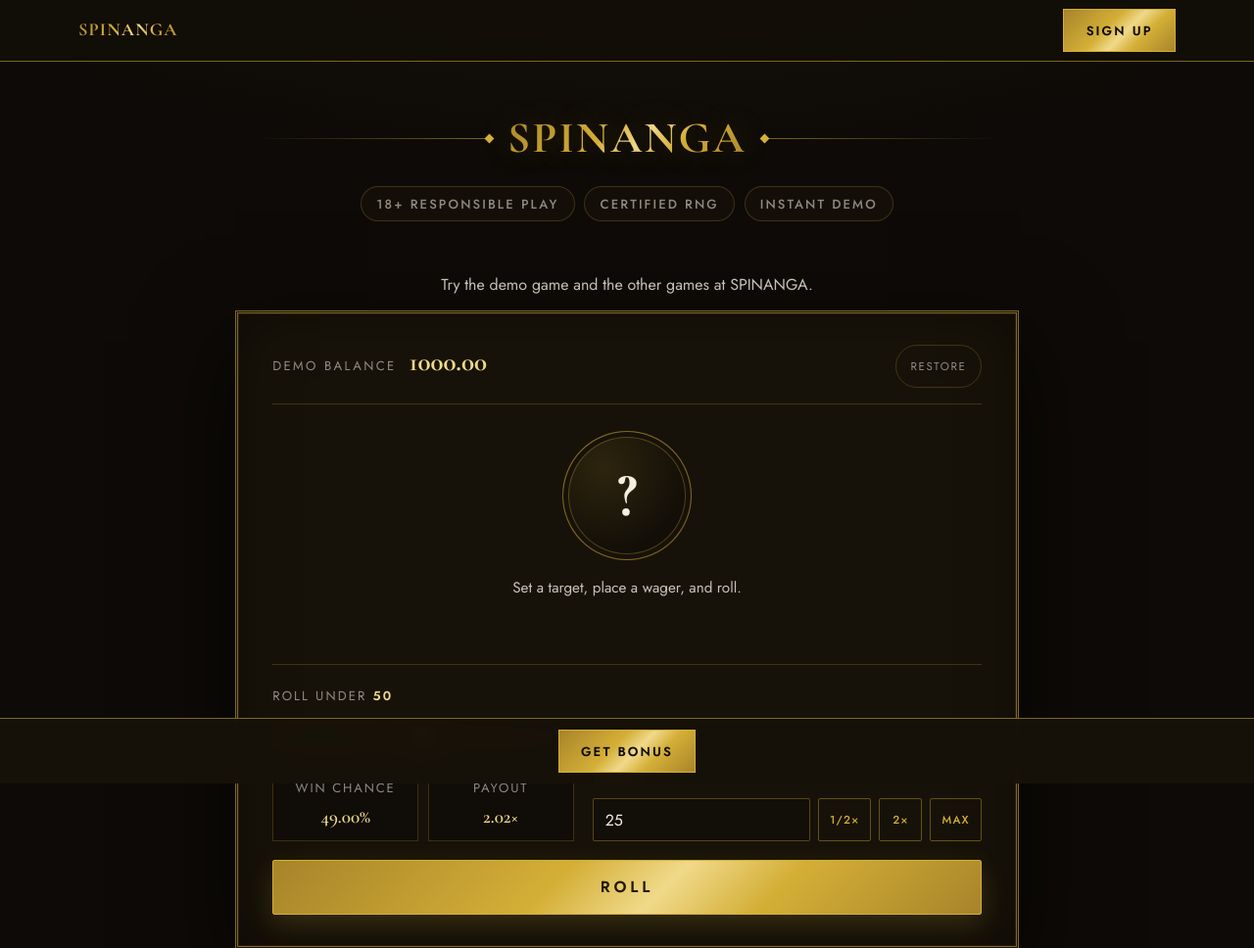
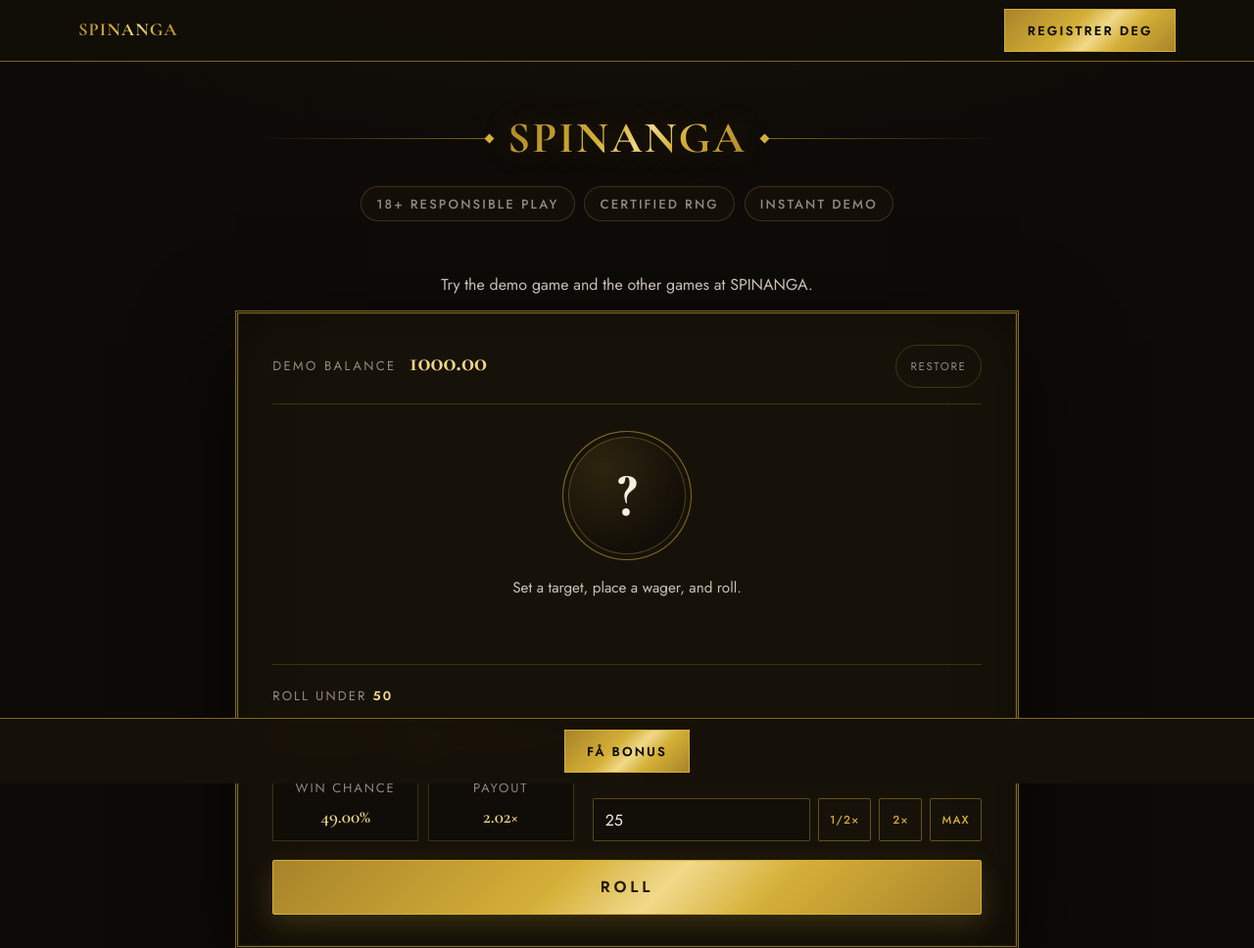
Before and after one commit to nqqpxxlqdnmp768/src-25e8e57c71b8, a plain HTML site: page index.html in a window 1280 px wide. Shown: the top 968 px of the page at 98% size. Drawn offline with nearby package versions, Linux system fonts and the light colour scheme.

Commit message:
Localize sticky CTA buttons (no)

```diff
--- a/index.html
+++ b/index.html
@@ -201,10 +201,10 @@
 
     <div class="rl-rail-5e2e0b3e">
     <span class="rl-rail-brand-5e2e0b3e">SPINANGA</span>
-    <a class="rl-rail-go-5e2e0b3e" data-cta="primary" href="https://thespinanga-no.com/" target="_blank" rel="noopener">Sign up</a>
+    <a class="rl-rail-go-5e2e0b3e" data-cta="primary" href="https://thespinanga-no.com/" target="_blank" rel="noopener">Registrer deg</a>
 </div>
     <div class="rl-salver-5e2e0b3e" data-cta="bar">
-    <a class="rl-salver-go-5e2e0b3e" data-cta="primary" href="https://thespinanga-no.com/" target="_blank" rel="noopener">Get bonus</a>
+    <a class="rl-salver-go-5e2e0b3e" data-cta="primary" href="https://thespinanga-no.com/" target="_blank" rel="noopener">Få bonus</a>
 </div>
 
     <script src="look/dice.js" defer></script>
```
